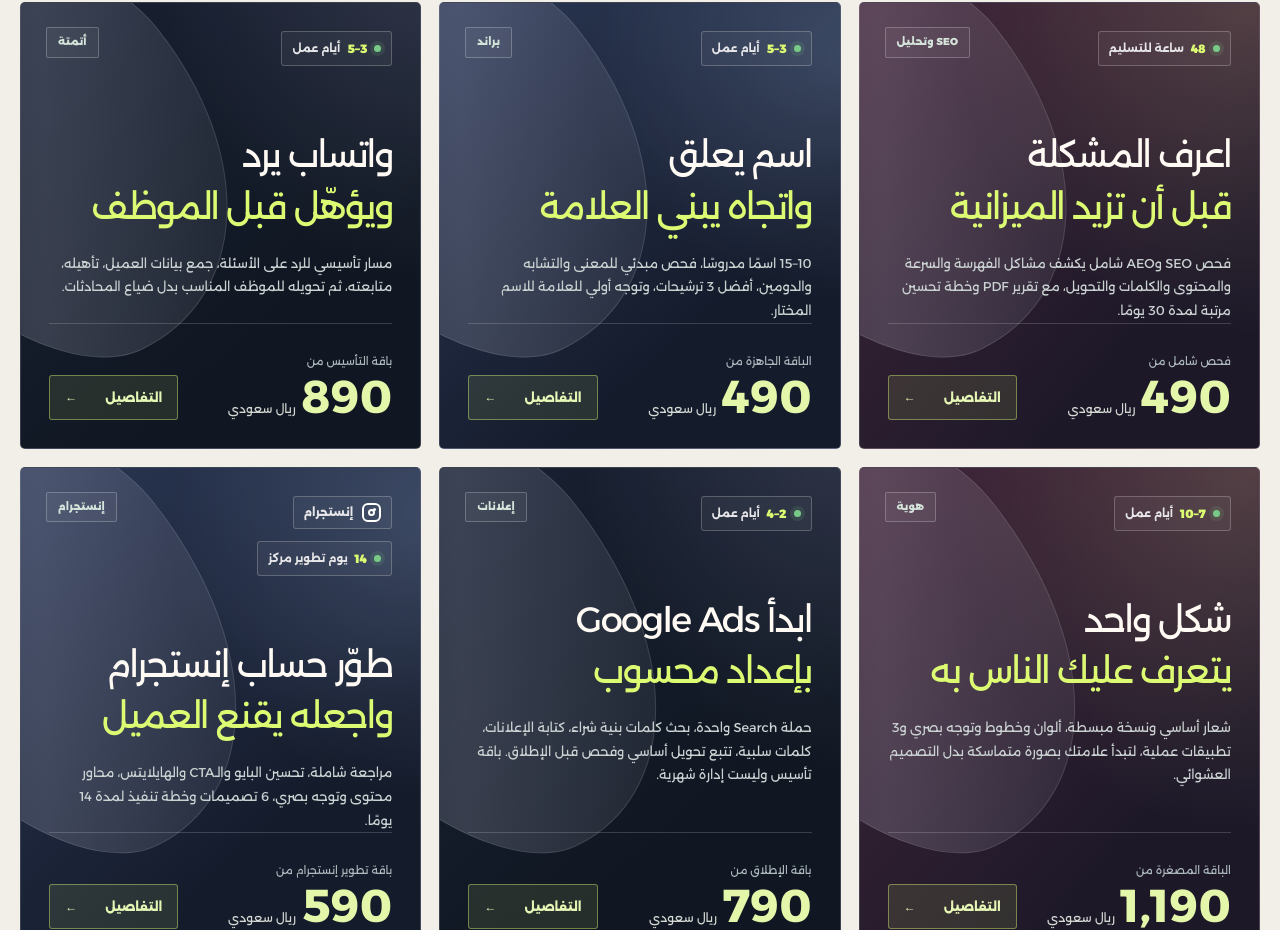
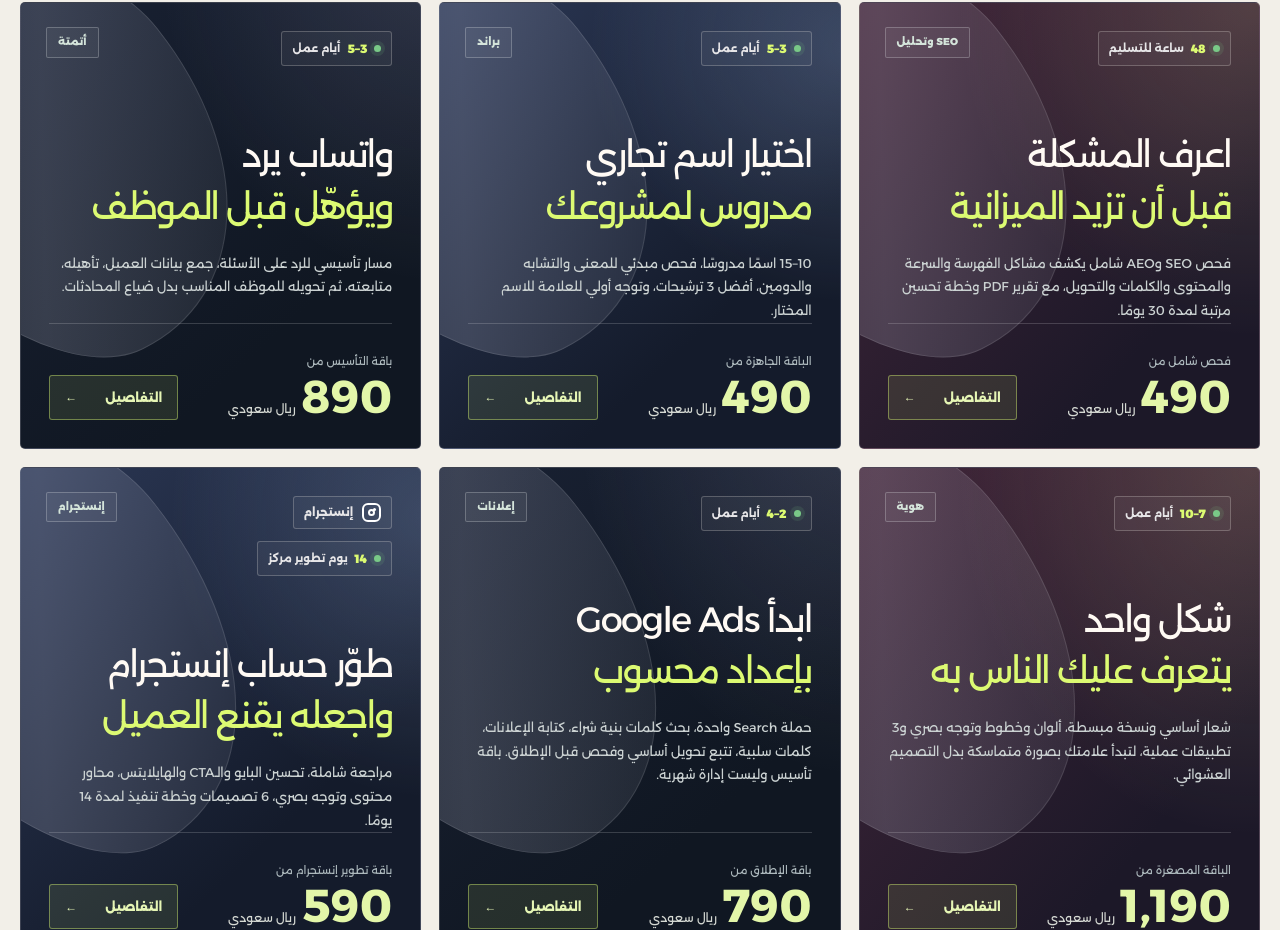
Before and after one commit to mohammedrashad2011-ui/Dewank-2026-website, a Next.js app: page /offers in a window 1280 px wide. Shown: the part 2257-3187 px from the top of the page. Built offline with nearby package versions, Linux system fonts and the light colour scheme; no server answers.

Commit message:
copy: clarify brand naming offer heading only

```diff
--- a/app/(ar)/offers/page.tsx
+++ b/app/(ar)/offers/page.tsx
@@ -188,7 +188,7 @@ export default function OffersPage() {
           <article data-filter="brand" data-category="براند" className="offer-card compact-offer-card brand-naming-offer-card">
             <Link className="offer-card-hit" href="/offers/brand-naming" aria-label="شاهد تفاصيل باقة اختيار الاسم التجاري" />
             <div className="offer-availability"><span className="offer-spots-available"><i aria-hidden="true" /><strong>3–5</strong> أيام عمل</span></div>
-            <h2>اسم يعلق<br/><em>واتجاه يبني العلامة</em></h2>
+            <h2>اختيار اسم تجاري<br/><em>مدروس لمشروعك</em></h2>
             <p>10–15 اسمًا مدروسًا، فحص مبدئي للمعنى والتشابه والدومين، أفضل 3 ترشيحات، وتوجه أولي للعلامة للاسم المختار.</p>
             <div className="offer-card-meta"><div><small>الباقة الجاهزة من</small><BrandNamingOfferPrice /></div><span className="button primary">التفاصيل <span>←</span></span></div>
           </article>
```
